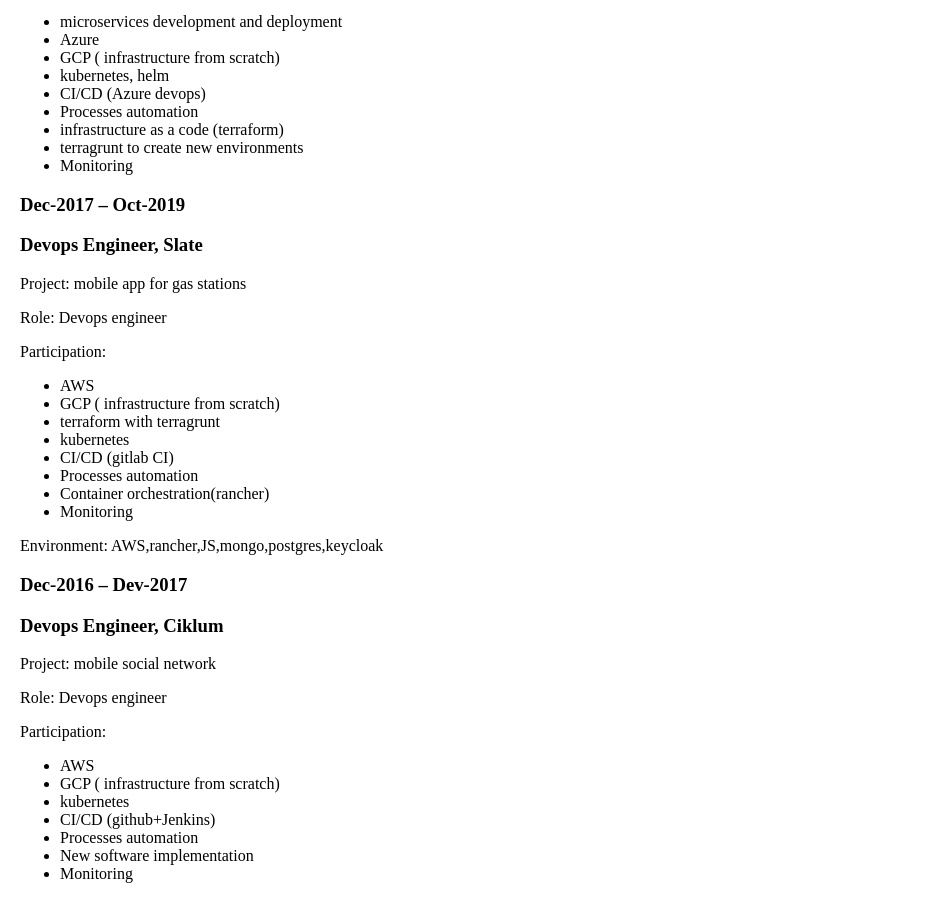
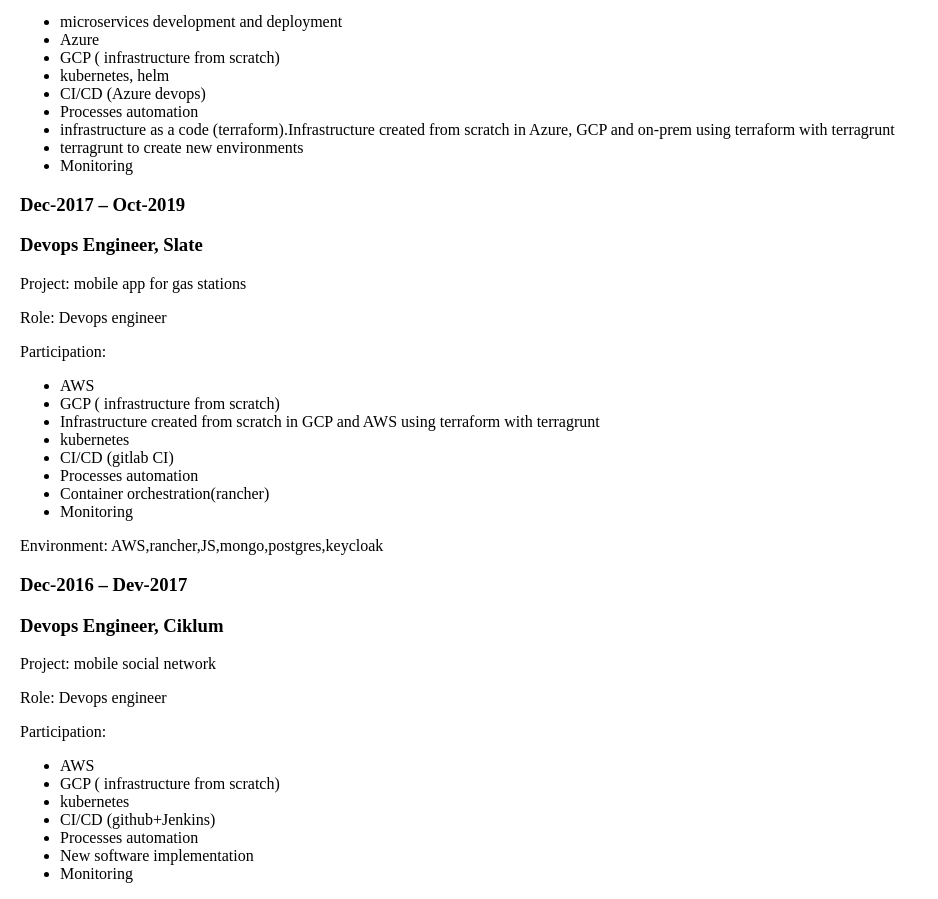
Before and after one commit to bikboy/cv, a website: page index.html in a window 1280 px wide. Shown: the part 1103-2002 px from the top of the page, without its empty margins (0-938 px from the left). Drawn offline with nearby package versions, Linux system fonts and the light colour scheme.

Commit message:
mail updated

```diff
--- a/index.html
+++ b/index.html
@@ -148,7 +148,7 @@
 				<li>kubernetes, helm</li>
 				<li>CI/CD (Azure devops)</li>
 				<li>Processes automation</li>
-				<li>infrastructure as a code (terraform)</li>
+				<li>infrastructure as a code (terraform).Infrastructure created from scratch in Azure, GCP and on-prem using terraform with terragrunt</li>
 				<li>terragrunt to create new environments</li>
 				<li>Monitoring</li>
 			</ul>
@@ -160,7 +160,7 @@
 			<ul>
 				<li>AWS</li>
 				<li>GCP ( infrastructure from scratch)</li>
-				<li>terraform with terragrunt</li>
+				<li>Infrastructure created from scratch in GCP and AWS using terraform with terragrunt</li>
 				<li>kubernetes</li>
 				<li>CI/CD (gitlab CI)</li>
 				<li>Processes automation</li>
```
